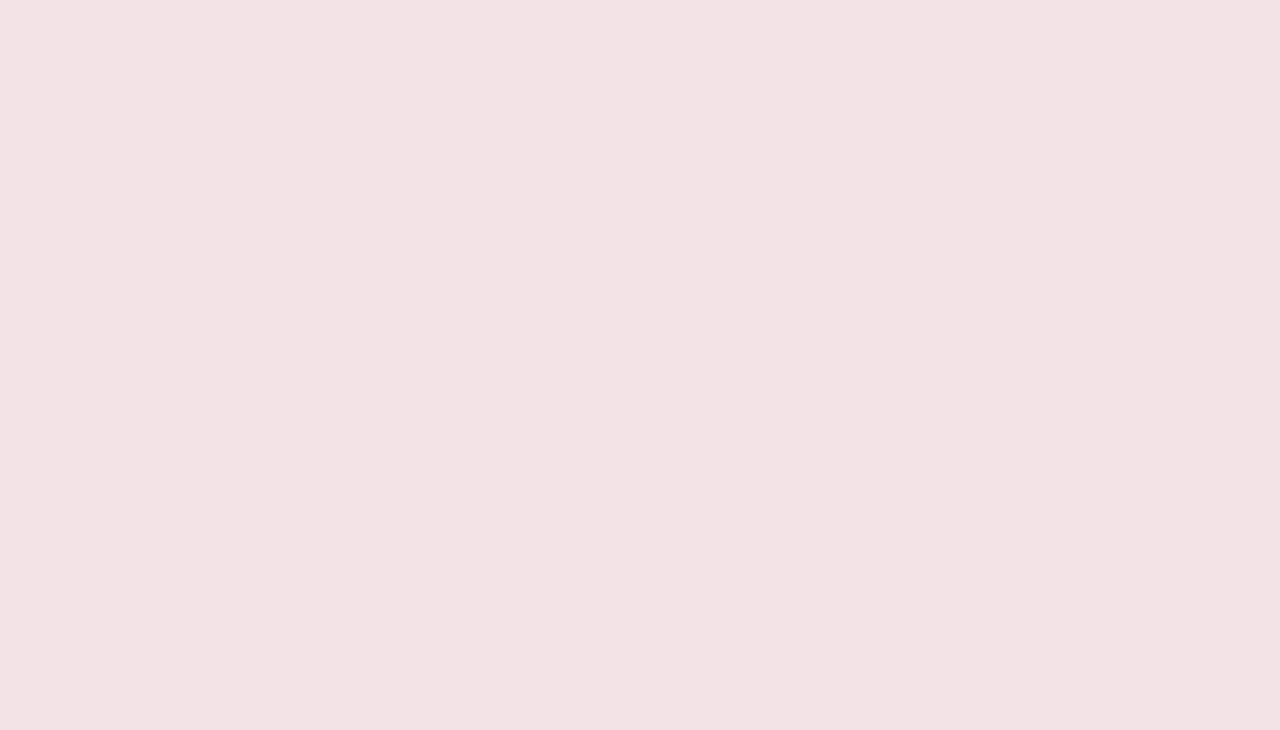
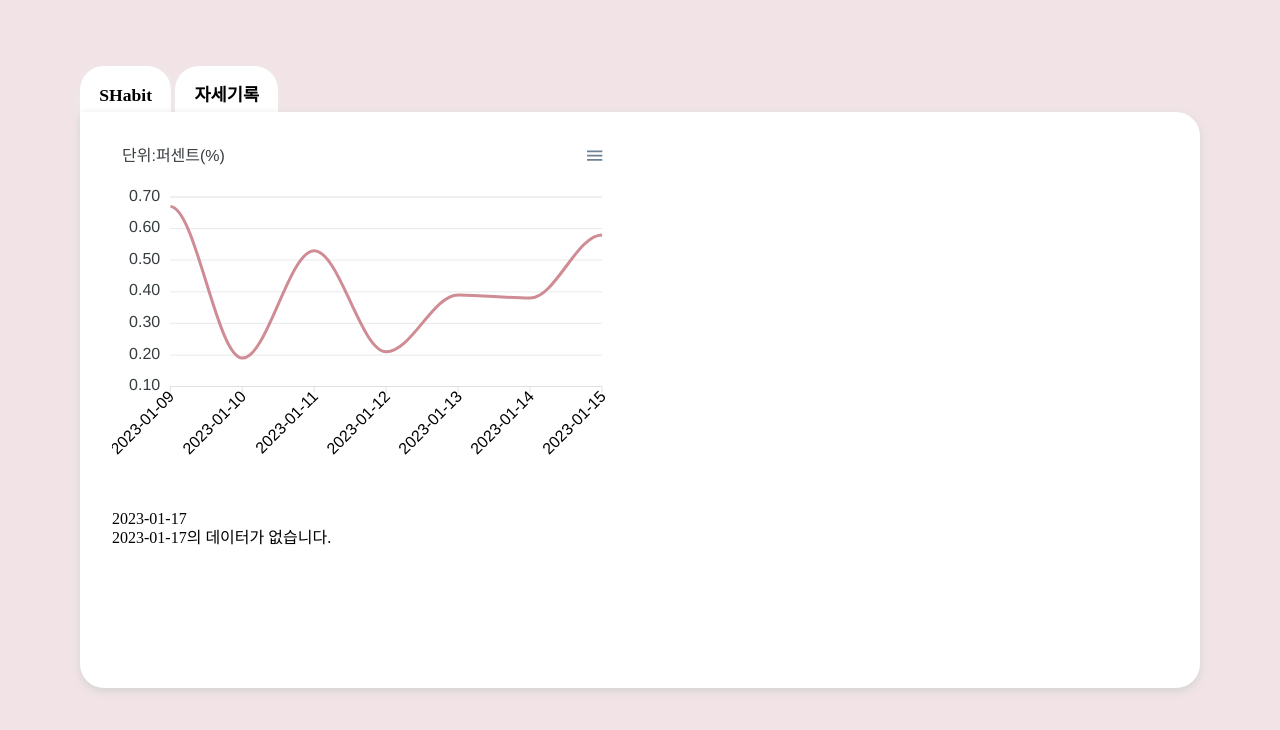
Before and after one commit to wlwlsus/shabit, a React (Create React App) app in the folder shabit-front/: page /main/history in a window 1280 px wide. Before the commit this address had no page. Shown: the top 730 px of the page. Built offline with nearby package versions, Linux system fonts and the light colour scheme.

Commit message:
FE:style: add linechart to mainpage

```diff
--- a/shabit-front/src/App.jsx
+++ b/shabit-front/src/App.jsx
@@ -2,6 +2,8 @@ import React from 'react';
 import { GlobalStyle, theme } from './styles/GlobalStyles';
 import { ThemeProvider } from 'styled-components';
 import { Routes, Route } from 'react-router-dom';
+import { Provider } from 'react-redux';
+import store from './store';
 
 import LandingPage from './pages/LandingPage';
 import Introduction from './components/Landing/Introduction';
@@ -12,8 +14,7 @@ import LoginForm from './components/Landing/LoginForm';
 
 import MainPage from './pages/MainPage';
 import MainContent from './components/Main/MainContent';
-import { Provider } from 'react-redux';
-import store from './store';
+import HistoryContent from './components/Main/HistoryContent';
 
 import PosturePage from './pages/PosturePage';
 import StretchContent from './components/Posture/StretchContent';
@@ -44,6 +45,7 @@ function App() {
           />
           <Route path="/main" element={<MainPage />}>
             <Route path="" element={<MainContent />} />
+            <Route path="history" element={<HistoryContent />} />
           </Route>
           <Route path="/posture" element={<PosturePage />}>
             <Route path="stretch" element={<StretchContent />} />
--- a/shabit-front/src/components/Chart/Heatmap.jsx
+++ b/shabit-front/src/components/Chart/Heatmap.jsx
@@ -6,26 +6,24 @@ import { theme } from '../../styles/GlobalStyles';
 const Heatmap = () => {
   //  Heatmap Data
   const [values, setValues] = useState([]);
-  const [today] = useState(new Date());
   const [startDate, setStartDate] = useState();
-  const [endDate, setEndDate] = useState();
 
   //  기간 설정 (1년 전 ~ today)
-  useEffect(() => {
-    if (today) {
-      const year = today.getFullYear();
-      let month = today.getMonth() + 1;
-      let day = today.getDate();
+  // Lazy Initialization (state 정의될 때 한 번만 실행)
+  const [endDate] = useState(() => {
+    const now = new Date();
+    const year = now.getFullYear();
+    let month = now.getMonth() + 1;
+    let day = now.getDate();
 
-      month = month.toString().padStart(2, '0');
-      day = day.toString().padStart(2, '0');
+    month = month.toString().padStart(2, '0');
+    day = day.toString().padStart(2, '0');
 
-      setStartDate(`${year - 1}-${month}-${day}`);
-      setEndDate(`${year}-${month}-${day}`);
-    }
-  }, [today]);
+    setStartDate(`${year - 1}-${month}-${day}`);
+    return `${year}-${month}-${day}`;
+  });
 
-  //  마운트 됐을 때 데이터 가져옴.
+  //  마운트 됐을 때 데이터 가져옴
   //  배열에 날짜, 퍼센트, 클래스(색) 저장
   useEffect(() => {
     fetch(`/testData/heatMapData.json`)
--- a/shabit-front/src/components/Chart/LineChart.jsx
+++ b/shabit-front/src/components/Chart/LineChart.jsx
@@ -1,41 +1,29 @@
 import React, { useEffect, useMemo, useState } from 'react';
+import { theme } from '../../styles/GlobalStyles';
 import ReactApexChart from 'react-apexcharts';
 import UpadtingDonut from './UpadtingDonut';
 
 const LineChart = () => {
-  const [mode, setMode] = useState('weeklyData'); //가져올 파일명
-  const [jsonData, setJsonData] = useState([]); //전체 json 데이터
+  const [mode, setMode] = useState('weeklyData'); //  가져올 파일명
+  const [jsonData, setJsonData] = useState([]); //  전체 데이터
+  const [categories, setCategories] = useState([]); //  x축 데이터
+  const [seriesData, setSeriesData] = useState([]); //  그래프 데이터
 
-  const [categories, setCategories] = useState([]); //x축의 라벨 데이터
-  const [seriesData, setSeriesData] = useState([]); //그래프 데이터
-
-  // const today = useMemo(() => {
-  //   const now = new Date();
-  //   const newDay = now
-  //     .toLocaleDateString()
-  //     .split(' ')
-  //     .map((e) => {
-  //       return e.replace('.', '').padStart(2, '0');
-  //     })
-  //     .join('-');
-  //   return newDay;
-  // }, []);
-
-  //파이차트에 prop으로 넘겨줄 날짜입니다.
-  //lazyInitial함수를 통해 오늘 날짜를 "yyyy-mm-dd" 포맷으로 구한 후, day의 초기값으로 설정합니다.
+  //  파이차트에 넘겨줄 날짜
+  //  day 초기값 설정 : Lazy Initialization (state 정의될 때 한 번만 실행)
   const [day, setDay] = useState(() => {
     const now = new Date();
-    const today = now
-      .toLocaleDateString()
-      .split(' ')
-      .map((e) => {
-        return e.replace('.', '').padStart(2, '0');
-      })
-      .join('-');
-    return today;
+    const year = now.getFullYear();
+    let month = now.getMonth() + 1;
+    let date = now.getDate();
+
+    month = month.toString().padStart(2, '0');
+    date = date.toString().padStart(2, '0');
+
+    return `${year}-${month}-${date}`; // yyyy-mm-dd
   });
 
-  //마운트되면 json데이터를 가져옵니다.
+  //  마운트 됐을 때 데이터 가져옴
   useEffect(() => {
     fetch(`/testData/${mode}.json`)
       .then((res) => res.json())
@@ -44,23 +32,22 @@ const LineChart = () => {
       });
   }, []);
 
-  //json데이터가 업데이트 될 때마다 실행됩니다.
+  //  데이터 업데이트마다 실행
   useEffect(() => {
-    //jsonData가 존재하면
-    if (!!jsonData.length) {
-      //'바른' 자세에 대한 데이터를 날짜의 오름차순으로 정렬합니다.
-      const newData = jsonData
-        .filter((element) => element.posture === '바른')
+    if (jsonData.length) {
+      const sortedData = jsonData
+        // '바른'자세 데이터 오래된순 ~ 최신순 정렬
+        .filter((data) => data.posture === '바른')
         .sort((a, b) => {
           const aDate = new Date(a.date);
           const bDate = new Date(b.date);
           return aDate - bDate;
         });
 
-      //오름차순 정렬한 날짜 데이터를 x축의 데이터로 설정합니다.
-      const newCategories = newData.map((e) => e.date);
-
-      //날짜의 갯수만큼 합계를 구할 배열을 0으로 초기화 합니다.
+      //  x축 = 날짜
+      const newCategories = sortedData.map((e) => e.date);
+      //  날짜의 갯수만큼 합계를 구할 배열을 0으로 초기화 합니다.
+      //
       const totalTime = Array.from({ length: newCategories.length }, () => 0);
 
       //json 데이터 전체를 순회하며, 일치하는 날짜의 합을 구해 날짜별로 배열에 더합니다.
@@ -70,7 +57,7 @@ const LineChart = () => {
       }
 
       //날짜별로 구한 '바른 자세' 데이터를 날짜별 '전체 시간'의 데이터로 나누어 소숫점 2째 자리에서 내림하여 그래프의 데이터로 반환합니다.
-      const newSeriesData = newData.map((e, idx) => {
+      const newSeriesData = sortedData.map((e, idx) => {
         return Math.ceil((e.time / totalTime[idx]) * 100) / 100;
       });
       setCategories(newCategories);
@@ -97,7 +84,7 @@ const LineChart = () => {
   ];
   const options = {
     chart: {
-      height: 350,
+      height: 300,
       type: 'line',
       zoom: {
         enabled: false,
@@ -110,21 +97,28 @@ const LineChart = () => {
       enabled: false,
     },
     stroke: {
-      curve: 'straight',
+      width: 3,
+      curve: 'smooth',
+      colors: theme.color.primary,
     },
     title: {
-      text: '단위는 퍼센트라네',
+      text: '단위:퍼센트(%)',
       align: 'left',
     },
     grid: {
       row: {
-        colors: ['#f3f3f3', 'transparent'], // takes an array which will be repeated on columns
+        colors: [theme.color.whiteColor, 'transparent'], // takes an array which will be repeated on columns
         opacity: 0.5,
       },
     },
 
     xaxis: {
       categories: categories,
+      labels: {
+        style: {
+          colors: theme.color.blackColor,
+        },
+      },
     },
   };
 
@@ -136,6 +130,7 @@ const LineChart = () => {
           series={series}
           type="line"
           height={350}
+          width={500}
         />
       </div>
       <div>{day}</div>
--- /dev/null
+++ b/shabit-front/src/components/Main/HistoryContent.jsx
@@ -0,0 +1,10 @@
+import React from 'react';
+import LineChart from '../Chart/LineChart';
+
+export default function HistoryContent() {
+  return (
+    <div>
+      <LineChart />
+    </div>
+  );
+}
--- a/shabit-front/src/pages/MainPage.jsx
+++ b/shabit-front/src/pages/MainPage.jsx
@@ -1,14 +1,22 @@
 import React from 'react';
 import styled from 'styled-components';
-import { Outlet } from 'react-router-dom';
+import { Outlet, useNavigate } from 'react-router-dom';
 import { theme } from '../styles/GlobalStyles';
 
 export default function MainPage() {
+  const navigate = useNavigate();
+  const toMain = () => {
+    navigate('/main');
+  };
+  const toHistory = () => {
+    navigate('/main/history');
+  };
+
   return (
     <PageWrapper>
       <ContainerWrapper>
-        <Tab>SHabit</Tab>
-        <Tab>자세기록</Tab>
+        <Tab onClick={toMain}>SHabit</Tab>
+        <Tab onClick={toHistory}>자세기록</Tab>
 
         <Container>
           <Outlet />
@@ -48,6 +56,8 @@ const ContainerWrapper = styled.div`
 `;
 
 const Container = styled.div`
+  width: 70rem;
+  height: 36rem;
   background-color: ${theme.color.whiteColor};
   border-radius: 0 1.5rem 1.5rem;
   padding: 2rem;
```
